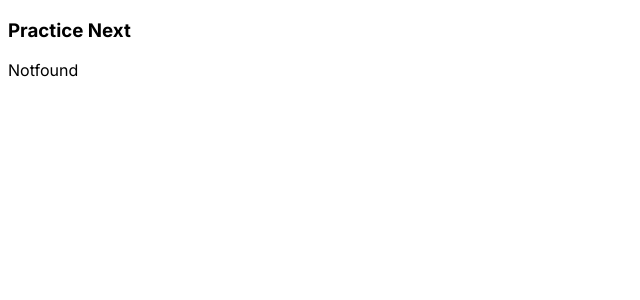
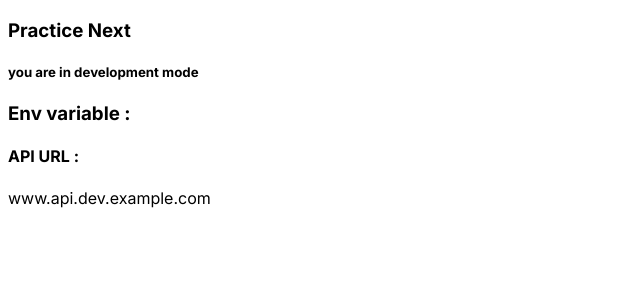
Before and after one commit to ANKIT632/Next_Learning, a Next.js app: page /envSetup in a window 1280 px wide. Before the commit this address had no page. Shown: the top 300 px of the page, without its empty margins (0-640 px from the left). Built offline with nearby package versions, Linux system fonts and the light colour scheme; a web font is replaced by a local one.

Commit message:
Env setup

```diff
--- /dev/null
+++ b/src/app/envSetup/page.js
@@ -0,0 +1,30 @@
+import {API_BASE_URL} from '@/config/constant'
+
+export default function page() {
+  return (
+    <div>
+
+
+           {
+
+        process.env.NODE_ENV=='development'?
+        <h5>you are in development mode</h5>:<h5>you are in production mode</h5>
+
+      }
+
+      <h3>Env variable :</h3>
+        <p>{process.env.DB_pass}</p>
+        <p>{process.env.Mode_Name}</p>
+
+
+{/* in dev and production mode have different url*/}
+
+<h4>API URL :</h4>
+        {
+           API_BASE_URL
+        }
+
+
+    </div>
+  )
+}
--- a/src/app/page.js
+++ b/src/app/page.js
@@ -10,6 +10,8 @@ export default function Home() {
    const route=useRouter();
   return (
     <main >
+
+
       <button className={style.main} onClick={()=>route.push('/about')}>about</button>
 
       <hr/>
@@ -18,6 +20,8 @@ export default function Home() {
       <hr/>
       <button onClick={()=>route.push('/productList')}>productList</button>
 
+      <hr/>
+      <button onClick={()=>route.push('/envSetup')}>env</button>
 
     </main>
   );
--- /dev/null
+++ b/src/config/constant.js
@@ -0,0 +1 @@
+export const API_BASE_URL=process.env.NODE_ENV==='development'?'www.api.dev.example.com':'www.api.production.example.com'
```
